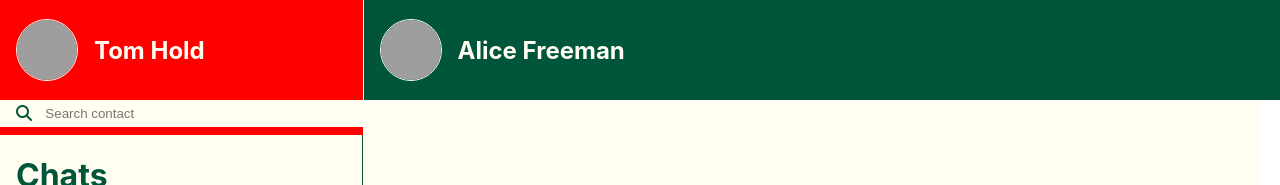
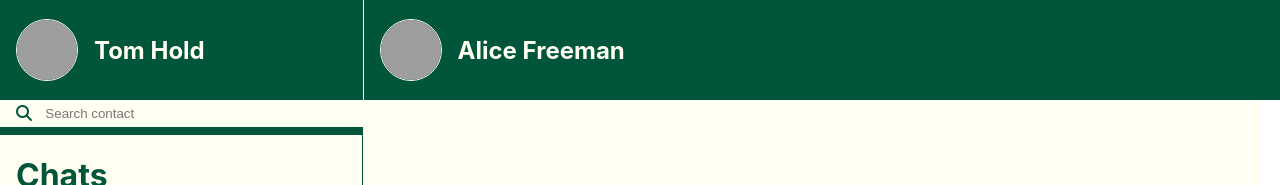
Before and after one commit to Olha-Katran/messanger-react, a React (Create React App) app: page / in a window 1280 px wide. Shown: the top 185 px of the page. Built offline with nearby package versions, Linux system fonts and the light colour scheme; grey boxes are pictures that could not be loaded.

Commit message:
add green background color

```diff
--- a/src/components/ContainerComponents/containers.css
+++ b/src/components/ContainerComponents/containers.css
@@ -7,7 +7,7 @@
 }
 
 .grey-block {
-    background-color: red;
+    background-color: #00553a;
     padding-bottom: 0.5em;
 }
 
```
